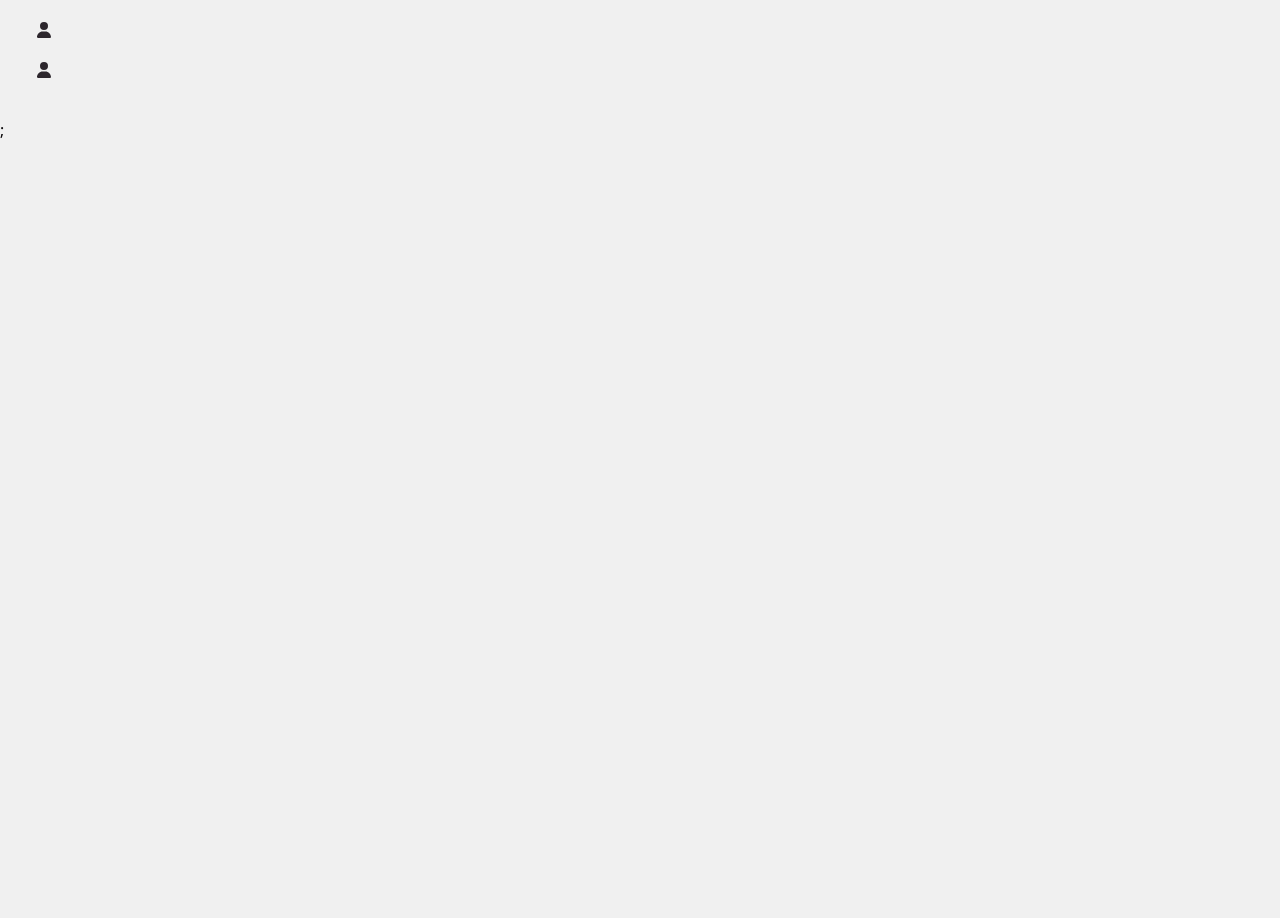
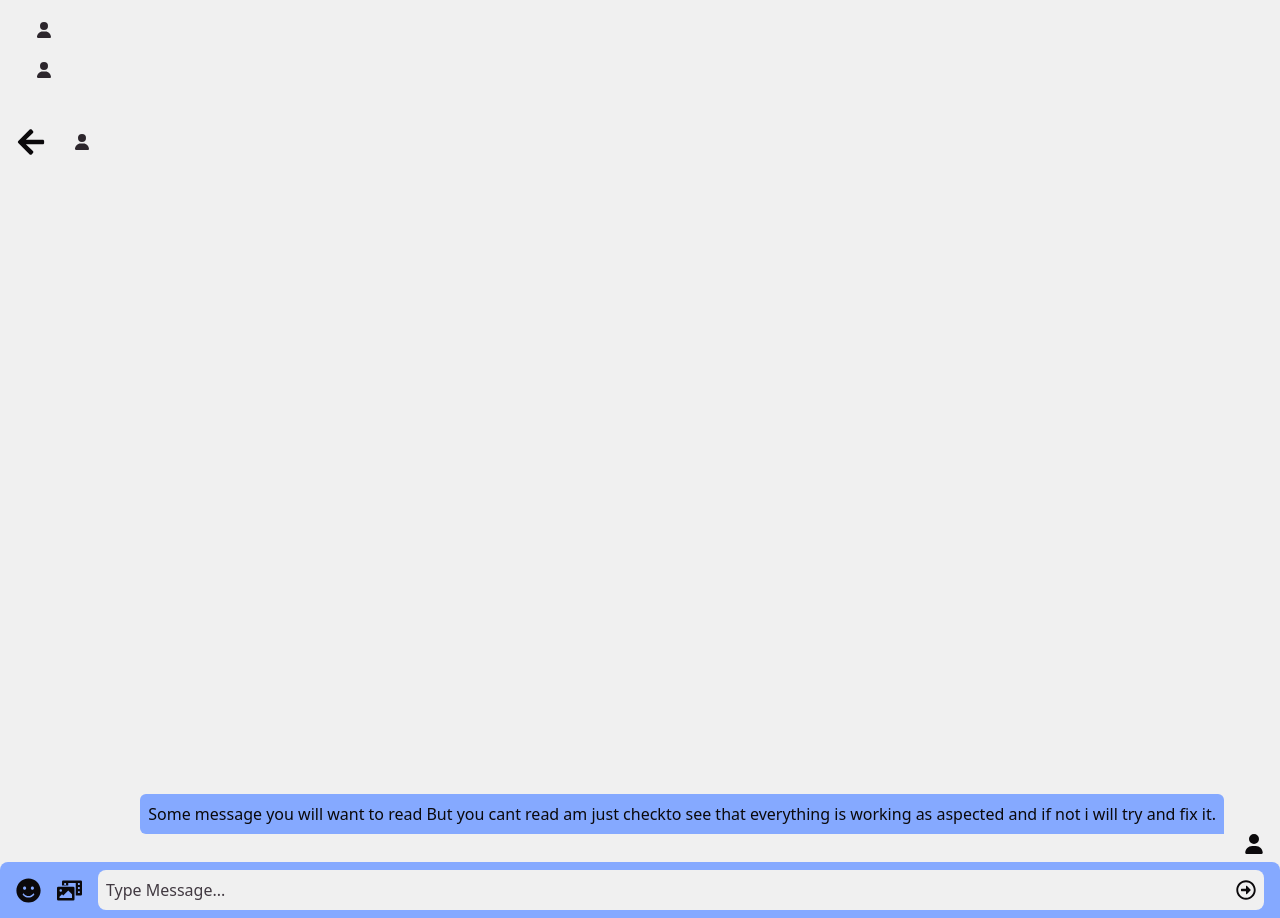
Before and after one commit to Zain-Khoso/Chatto, a React (Vite) app: page / in a window 1280 px wide. Shown: the part 288-1206 px from the top of the page. Before the commit the page ends 800 px from the top, so only its background shows below. Built offline with nearby package versions, Linux system fonts and the light colour scheme; no server answers.

Commit message:
UI Completion

```diff
--- /dev/null
+++ b/src/hooks/useNavigateHome.ts
@@ -0,0 +1,11 @@
+// Utils
+import { useLayoutEffect } from "react";
+import { useNavigate } from "react-router-dom";
+
+export default function (isAuthenticated: boolean) {
+    const navigate = useNavigate();
+
+    useLayoutEffect(() => {
+        if (isAuthenticated) navigate("/home");
+    }, [isAuthenticated]);
+}
--- /dev/null
+++ b/src/pages/Chat/components/Message.tsx
@@ -0,0 +1,42 @@
+// Utils
+import { FaUser } from "react-icons/fa6";
+
+// Types
+import { MessageProps } from "@/types/messages.types";
+
+export default function Message({ type, photo, text }: MessageProps) {
+    if (type === "RECIEVING")
+        return (
+            <div className="w-11/12 self-start flex flex-col items-start">
+                <p className="bg-primary-200 text-light-100 p-2 rounded-md ml-10 rounded-bl-none">
+                    {text}
+                </p>
+                {photo ? (
+                    <img
+                        src={photo}
+                        alt="Profile of the user who sent the message"
+                        className="w-8 aspect-square rounded-full"
+                    />
+                ) : (
+                    <FaUser size={20} />
+                )}
+            </div>
+        );
+
+    return (
+        <div className="w-11/12 self-end flex flex-col items-end">
+            <p className="bg-primary-100 text-dark-400 p-2 rounded-md mr-10 rounded-br-none">
+                {text}
+            </p>
+            {photo ? (
+                <img
+                    src={photo}
+                    alt="Profile of the user who sent the message"
+                    className="w-8 aspect-square rounded-full"
+                />
+            ) : (
+                <FaUser size={20} />
+            )}
+        </div>
+    );
+}
--- /dev/null
+++ b/src/pages/Chat/components/Messages.tsx
@@ -0,0 +1,40 @@
+// Utils
+import { FaArrowLeft } from "react-icons/fa";
+import useNavigateHome from "@/hooks/useNavigateHome";
+
+// Components
+import User from "./User";
+import Message from "./Message";
+import { useAuthState } from "react-firebase-hooks/auth";
+import { auth } from "@/configs/firebase";
+import Spinner from "@/components/Spinner";
+import Writer from "./Writer";
+
+export default function Messages() {
+    const [user, isLoading, error] = useAuthState(auth);
+
+    if (error) useNavigateHome(user ? true : false);
+
+    return (
+        <div className="w-dvw h-dvh flex flex-col">
+            <header className="w-full flex justify-start items-center gap-2 bg-light-200 py-2 px-4">
+                <FaArrowLeft size={30} />
+                <User />
+            </header>
+
+            <main className="relative w-full h-full flex-1 flex flex-col-reverse gap-4 px-4 pb-16">
+                {isLoading ? (
+                    <Spinner />
+                ) : (
+                    <Message
+                        type="SENDING"
+                        photo={user?.photoURL}
+                        text="Some message you will want to read But you cant read am just checkto see that everything is working as aspected and if not i will try and fix it."
+                    />
+                )}
+
+                <Writer />
+            </main>
+        </div>
+    );
+}
--- a/src/pages/Chat/components/SideNav.tsx
+++ b/src/pages/Chat/components/SideNav.tsx
@@ -23,6 +23,7 @@ export default function SideNav() {
                             Chats
                         </h2>
                     </div>
+
                     <ChatList />
                 </section>
             </main>
--- /dev/null
+++ b/src/pages/Chat/components/Writer.tsx
@@ -0,0 +1,45 @@
+// Utils
+import {
+    FaSmile,
+    FaPhotoVideo,
+    FaRegArrowAltCircleRight,
+} from "react-icons/fa";
+
+export default function Writer() {
+    return (
+        <form className="absolute left-0 bottom-0 flex justify-center items-center gap-4 w-dvw max-h-16 bg-primary-100 px-4 py-2 rounded-t-lg">
+            <FaSmile size={25} className="fill-dark-400" />
+
+            <label htmlFor="media">
+                <FaPhotoVideo size={25} className="fill-dark-400" />
+            </label>
+            <input type="file" id="media" className="fixed -left-full" />
+
+            <div className="flex-1 flex justify-center items-center gap-2 h-full bg-light-200 p-2 rounded-lg">
+                <label htmlFor="messageInput" className="fixed -left-full">
+                    Type Your Message here
+                </label>
+                <input
+                    type="text"
+                    id="messageInput"
+                    placeholder="Type Message..."
+                    className="flex-1 bg-transparent font-medium text-dark-400 focus:outline-none placeholder:font-medium placeholder:text-dark-100"
+                />
+                <label htmlFor="send">
+                    <FaRegArrowAltCircleRight
+                        size={20}
+                        className="fill-dark-400"
+                        role="button"
+                        type="submit"
+                    />
+                </label>
+                <input
+                    type="submit"
+                    value="Send"
+                    id="send"
+                    className="fixed -left-full"
+                />
+            </div>
+        </form>
+    );
+}
--- a/src/pages/Chat/index.tsx
+++ b/src/pages/Chat/index.tsx
@@ -1,10 +1,13 @@
 // Components
 import SideNav from "./components/SideNav";
+import Messages from "./components/Messages";
 
 export default function Chat() {
     return (
         <>
-            <SideNav />;
+            <SideNav />
+
+            <Messages />
         </>
     );
 }
--- a/src/pages/Home/components/Hero.tsx
+++ b/src/pages/Home/components/Hero.tsx
@@ -1,3 +1,6 @@
+// Utils
+import { Link } from "react-router-dom";
+
 // Assets
 import illustration from "../assets/svgs/heroIllustration.svg";
 
@@ -24,7 +27,9 @@ export default function Hero() {
                     !
                 </p>
 
-                <ButtonGradiant>Start Chatting</ButtonGradiant>
+                <Link to="/">
+                    <ButtonGradiant>Start Chatting</ButtonGradiant>
+                </Link>
             </div>
         </section>
     );
--- a/src/style.css
+++ b/src/style.css
@@ -580,6 +580,10 @@ video {
   top: -50%;
 }
 
+.bottom-0 {
+  bottom: 0px;
+}
+
 .left-0 {
   left: 0px;
 }
@@ -624,6 +628,14 @@ video {
 .my-4 {
   margin-top: 1rem;
   margin-bottom: 1rem;
+}
+
+.ml-10 {
+  margin-left: 2.5rem;
+}
+
+.mr-10 {
+  margin-right: 2.5rem;
 }
 
 .block {
@@ -673,6 +685,10 @@ video {
 
 .h-full {
   height: 100%;
+}
+
+.max-h-16 {
+  max-height: 4rem;
 }
 
 .\!w-2\/5 {
@@ -752,6 +768,10 @@ video {
   max-width: 24rem;
 }
 
+.flex-1 {
+  flex: 1 1 0%;
+}
+
 .-translate-x-1\/2 {
   --tw-translate-x: -50%;
   transform: translate(var(--tw-translate-x), var(--tw-translate-y)) rotate(var(--tw-rotate)) skewX(var(--tw-skew-x)) skewY(var(--tw-skew-y)) scaleX(var(--tw-scale-x)) scaleY(var(--tw-scale-y));
@@ -796,6 +816,10 @@ video {
 
 .flex-col {
   flex-direction: column;
+}
+
+.flex-col-reverse {
+  flex-direction: column-reverse;
 }
 
 .place-items-center {
@@ -846,6 +870,14 @@ video {
   gap: 2rem;
 }
 
+.self-start {
+  align-self: flex-start;
+}
+
+.self-end {
+  align-self: flex-end;
+}
+
 .overflow-hidden {
   overflow: hidden;
 }
@@ -879,9 +911,22 @@ video {
   border-bottom-left-radius: 0.375rem;
 }
 
+.rounded-t-lg {
+  border-top-left-radius: 0.5rem;
+  border-top-right-radius: 0.5rem;
+}
+
 .rounded-t-md {
   border-top-left-radius: 0.375rem;
   border-top-right-radius: 0.375rem;
+}
+
+.rounded-bl-none {
+  border-bottom-left-radius: 0px;
+}
+
+.rounded-br-none {
+  border-bottom-right-radius: 0px;
 }
 
 .border {
@@ -941,6 +986,16 @@ video {
 .bg-light-200 {
   --tw-bg-opacity: 1;
   background-color: rgb(240 240 240 / var(--tw-bg-opacity));
+}
+
+.bg-primary-100 {
+  --tw-bg-opacity: 1;
+  background-color: rgb(133 169 255 / var(--tw-bg-opacity));
+}
+
+.bg-primary-200 {
+  --tw-bg-opacity: 1;
+  background-color: rgb(0 55 184 / var(--tw-bg-opacity));
 }
 
 .bg-transparent {
@@ -1039,6 +1094,10 @@ video {
 .py-8 {
   padding-top: 2rem;
   padding-bottom: 2rem;
+}
+
+.pb-16 {
+  padding-bottom: 4rem;
 }
 
 .pr-4 {
--- /dev/null
+++ b/src/types/messages.types.ts
@@ -0,0 +1,5 @@
+export type MessageProps = {
+    type: "SENDING" | "RECIEVING";
+    photo: string | null | undefined;
+    text: string;
+};
```
